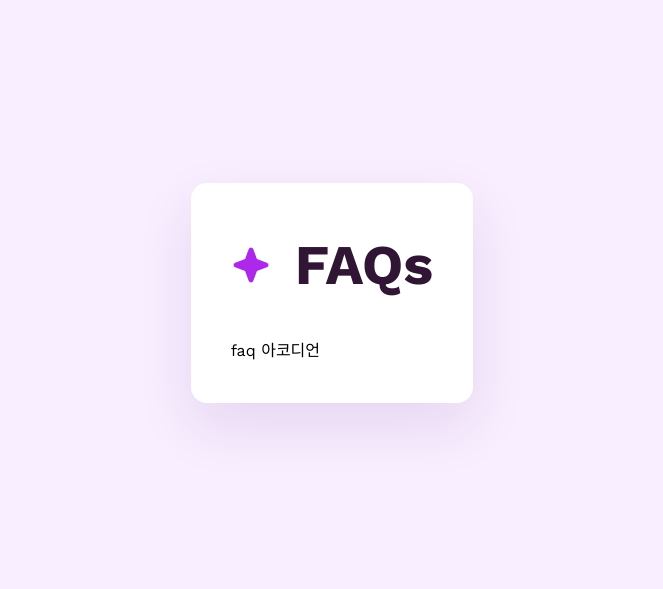
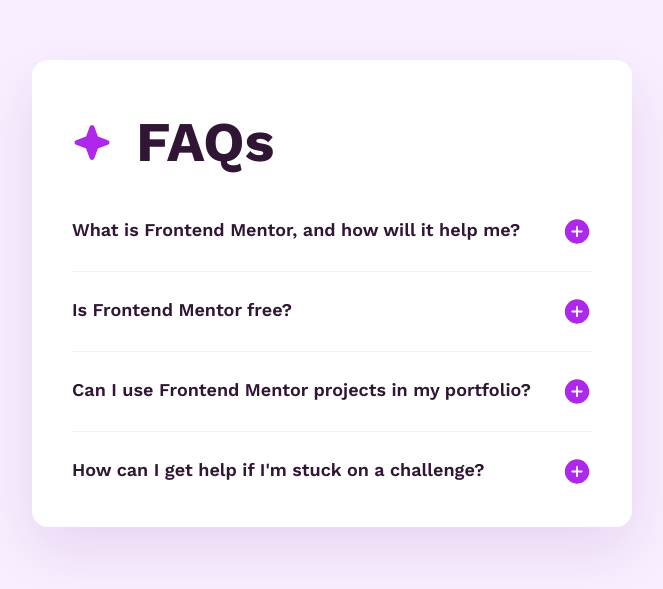
Before and after one commit to no-pla/faq_accordion, a Next.js app: page / in a window 1280 px wide. Shown: the part 107-696 px from the top of the page, without its empty margins (308-971 px from the left). Built offline with nearby package versions, Linux system fonts and the light colour scheme.

Commit message:
Design: CHange Card Style

```diff
--- a/app/components/Card.tsx
+++ b/app/components/Card.tsx
@@ -1,6 +1,7 @@
 import React from "react";
 import Image from "next/image";
 import Star from "../../public/icon-star.svg";
+import Accordion from "./Accordion";
 
 const FAQs = [
   {
@@ -20,20 +21,26 @@ const FAQs = [
   },
   {
     index: 3,
-    q: "How can I get help if I'm stuck on a Frontend Mentor challenge?",
+    q: "How can I get help if I'm stuck on a challenge?",
     a: "The best place to get help is inside Frontend Mentor's Discord community. There's a help channel where you can ask questions and seek support from other community members.",
   },
 ];
 
 const Card = () => {
   return (
-    <div className="p-10 bg-white rounded-2xl shadow-cardShadow">
-      <div className="flex mb-8 gap-[24px]">
-        <Image src={Star} alt="star" width={40} height={40} />
-        <h2 className="text-darkPurple text-[56px] font-bold">FAQs</h2>
+    <section className="p-10 bg-white rounded-2xl shadow-cardShadow w-[90%] max-w-[600px] sm:p-6">
+      <div className="flex mb-8 gap-[24px] items-center sm:mb-6">
+        <div className="w-[40px] h-[40px] sm:w-[24px] sm:h-[24px]">
+          <Image src={Star} alt="star icon" />
+        </div>
+        <h2 className="text-darkPurple text-[56px] font-bold sm:text-[32px]">
+          FAQs
+        </h2>
       </div>
-      <div>faq 아코디언</div>
-    </div>
+      {FAQs.map(({ q, a, index }) => {
+        return <Accordion question={q} answer={a} key={index} index={index} />;
+      })}
+    </section>
   );
 };
 
```
